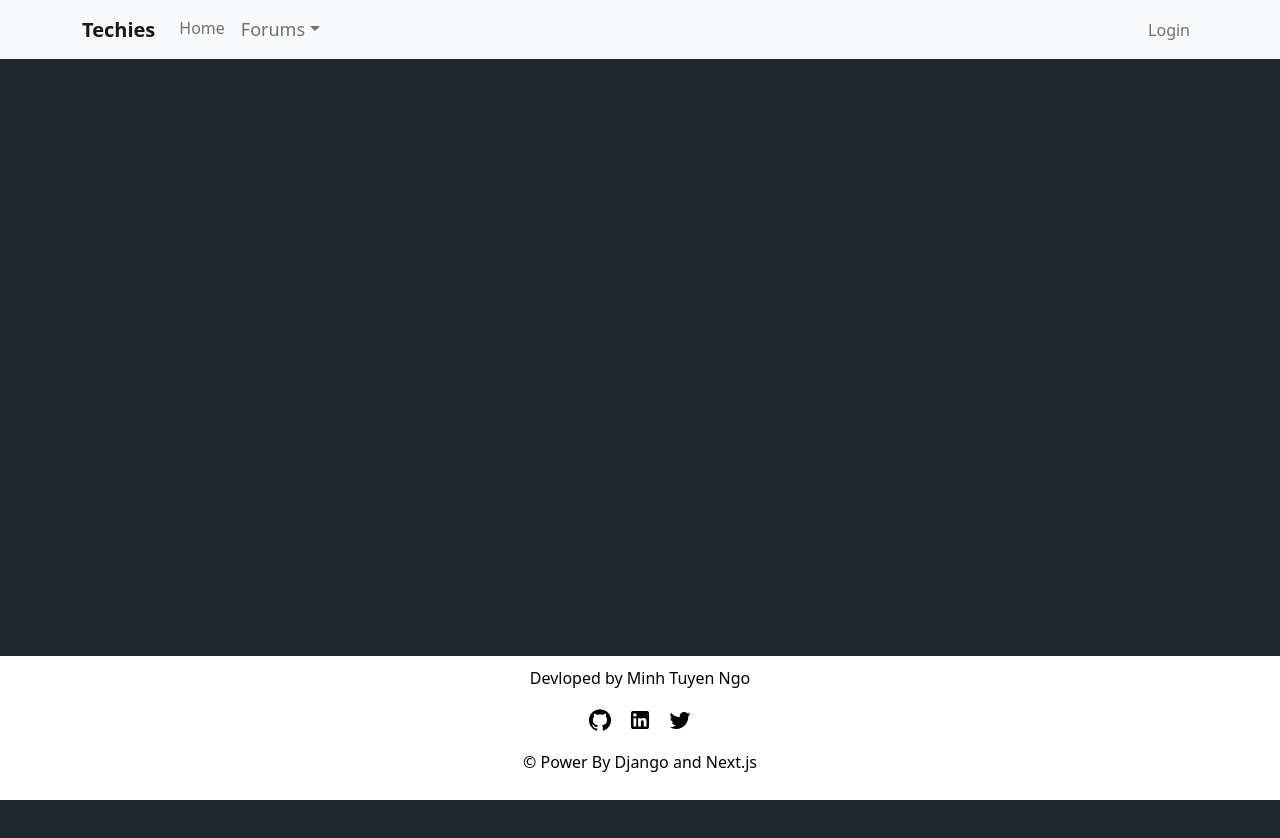
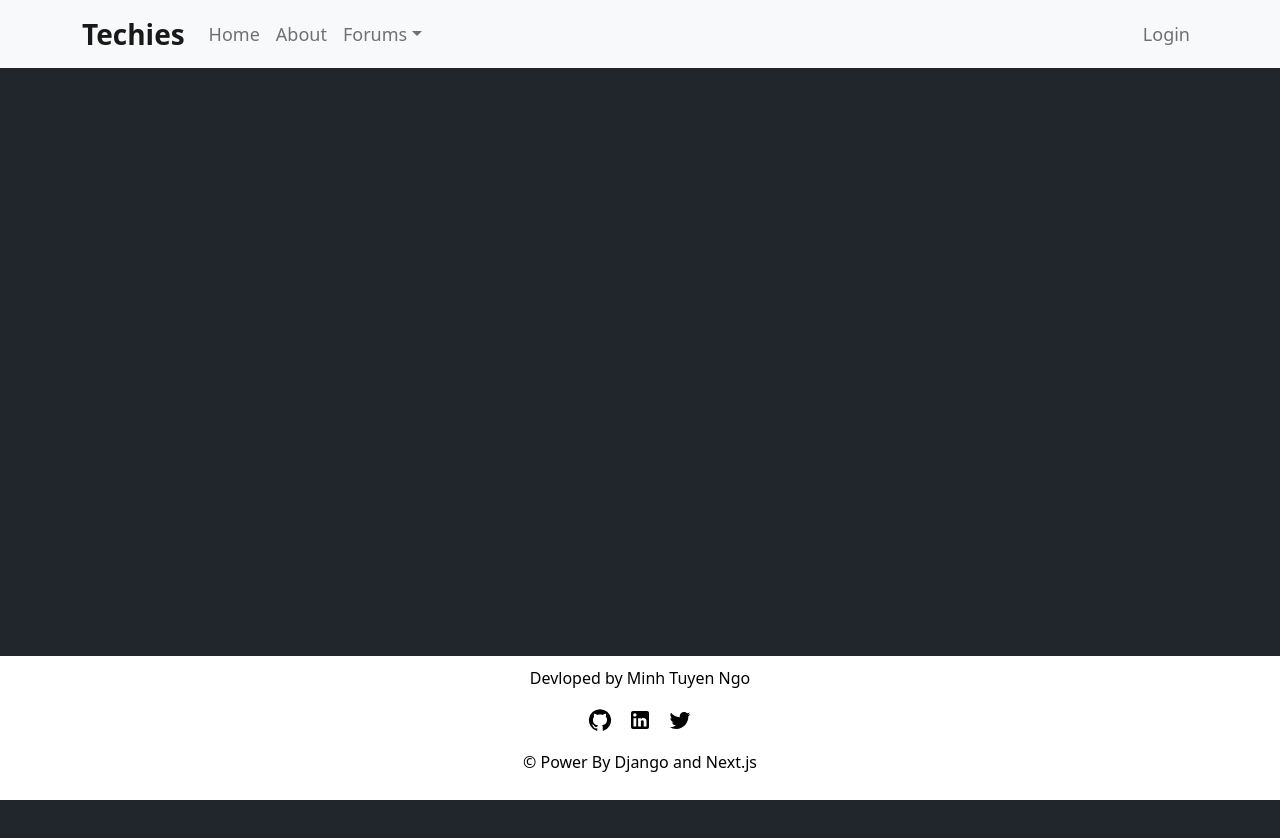
Before and after one commit to minhngo3818/techie-forum, a Next.js app in the folder client/: page / in a window 1280 px wide. Shown: the top 838 px of the page. Built offline with nearby package versions, Linux system fonts and the light colour scheme.

Commit message:
fix auto bootstrap override

```diff
--- a/client/components/navbar.tsx
+++ b/client/components/navbar.tsx
@@ -19,6 +19,9 @@ const Navigation = () => {
                 Home
               </Nav.Link>
             </Link>
+            <Nav.Link className={styles.navLink} as="a" type="button">
+              About
+            </Nav.Link>
             <NavDropdown
               className={styles.navLink}
               title="Forums"
--- a/client/styles/Navbar.module.css
+++ b/client/styles/Navbar.module.css
@@ -1,14 +1,14 @@
 .brand {
-  font-size: 28px;
-  font-weight: bold;
+  font-size: 28px !important;
+  font-weight: bold !important;
   cursor: pointer;
 }
 
 .navLink {
-  font-size: 18px;
-  font-weight: 500;
+  font-size: 18px !important;
+  font-weight: 500 !important;
 }
 
 .navLink:hover {
-  text-decoration: underline;
+  text-decoration: underline 3px;
 }
--- a/client/styles/globals.css
+++ b/client/styles/globals.css
@@ -4,11 +4,6 @@ body {
   margin: 0;
   font-family: -apple-system, BlinkMacSystemFont, Segoe UI, Roboto, Oxygen,
     Ubuntu, Cantarell, Fira Sans, Droid Sans, Helvetica Neue, sans-serif;
-}
-
-a {
-  color: inherit;
-  text-decoration: none;
 }
 
 * {
```
